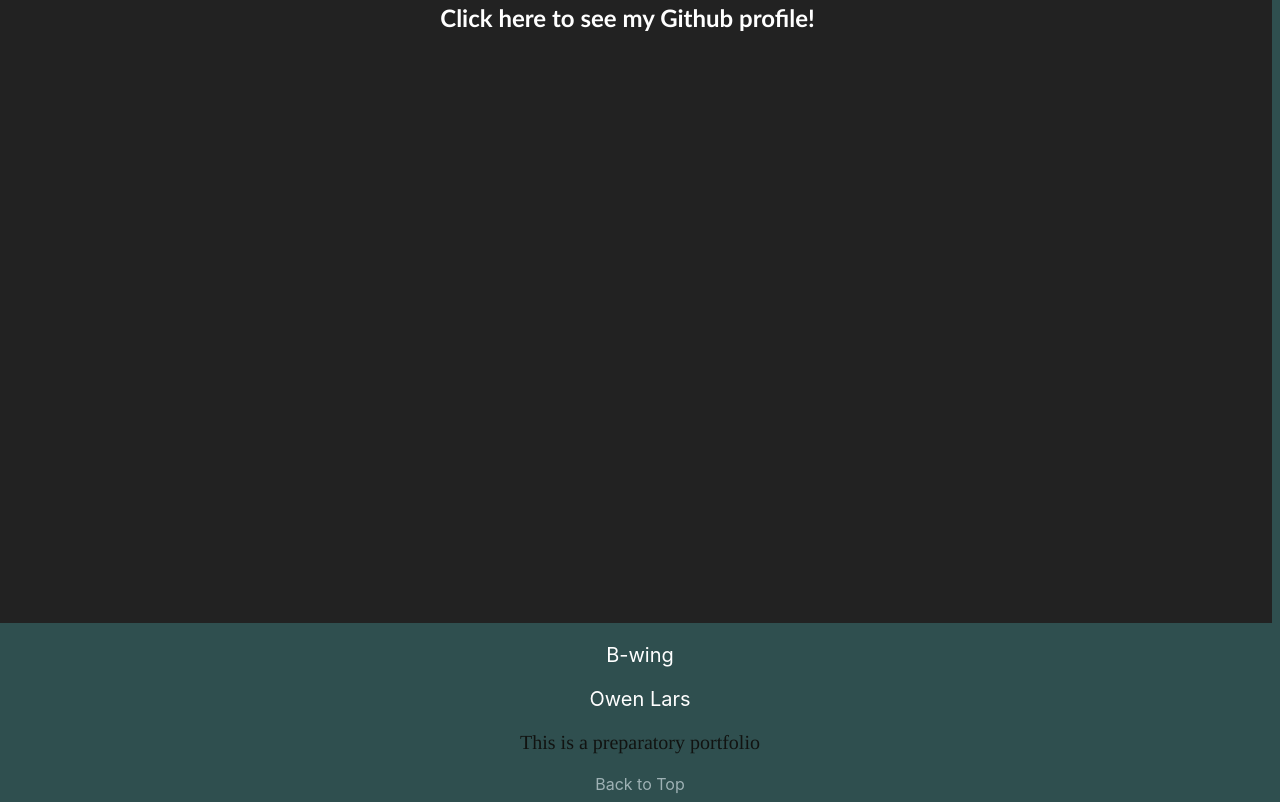
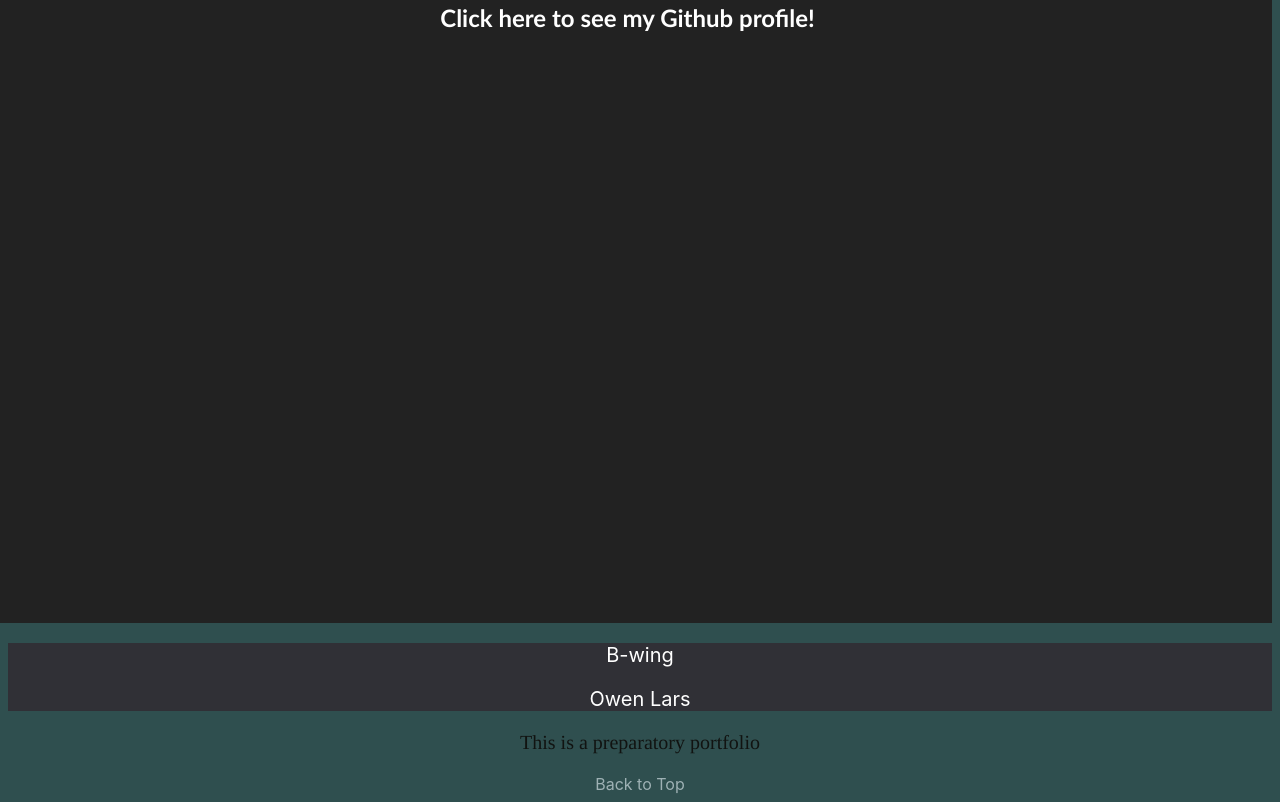
Before and after one commit to Gingikinz/Portfolio, a plain HTML site: page index.html in a window 1280 px wide. Shown: the part 1805-2607 px from the top of the page. Drawn offline with Linux system fonts and the light colour scheme.

Commit message:
More css

```diff
--- a/index.html
+++ b/index.html
@@ -1,4 +1,5 @@
 <!DOCTYPE html>
+<!-- Find excuses to add GOOD code to this project! -->
 <html lang="en">
 <head>
     <meta charset="UTF-8">
@@ -74,7 +75,7 @@
                 </a>
         </div>
     </section>
-    <section>
+    <section class="JS">
         <div class="card-body">
             <a href="https://lumiere-a.akamaihd.net/v1/images/b-wing-2_9fa3c8d6.jpeg?region=0%2C0%2C800%2C450" target="blank">
                 <p id="ship-list" class="picture-text"></p>
--- a/main.css
+++ b/main.css
@@ -104,8 +104,12 @@ a {
     font-family: 'Trebuchet MS', 'Lucida Sans Unicode', 'Lucida Grande', 'Lucida Sans', Arial, sans-serif;
     color: "orange";
 
+}
 
-
+.JS {
+    background-color: #303036;
+    min-height: ;
+    min-width: ;
 }
 
 #footer-text {
```
